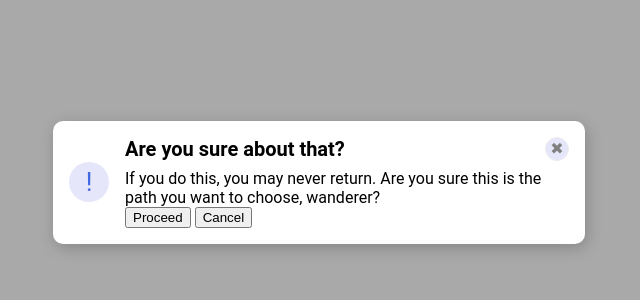
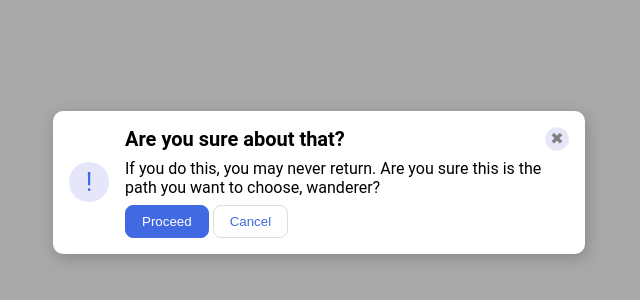
Before and after one commit to dawsonsieger/modal, a plain HTML site: page index.html in a window 1280 px wide. Shown: the part 218-518 px from the top of the page, without its empty margins (321-961 px from the left). Drawn offline with Linux system fonts and the light colour scheme.

Commit message:
Style proceed and cancel buttons

```diff
--- a/styles.css
+++ b/styles.css
@@ -59,3 +59,25 @@ body {
     justify-content: center;
     padding: 0;
 }
+
+.warning {
+    margin-bottom: 8px;
+}
+
+button {
+    cursor: pointer;
+    padding: 8px 16px;
+    border-radius: 8px;
+}
+
+button.proceed {
+    background: royalblue;
+    color: white;
+    border: 1px solid royalblue;
+}
+
+button.cancel {
+    background: white;
+    color: royalblue;
+    border: 1px solid #ddd;
+}
```
